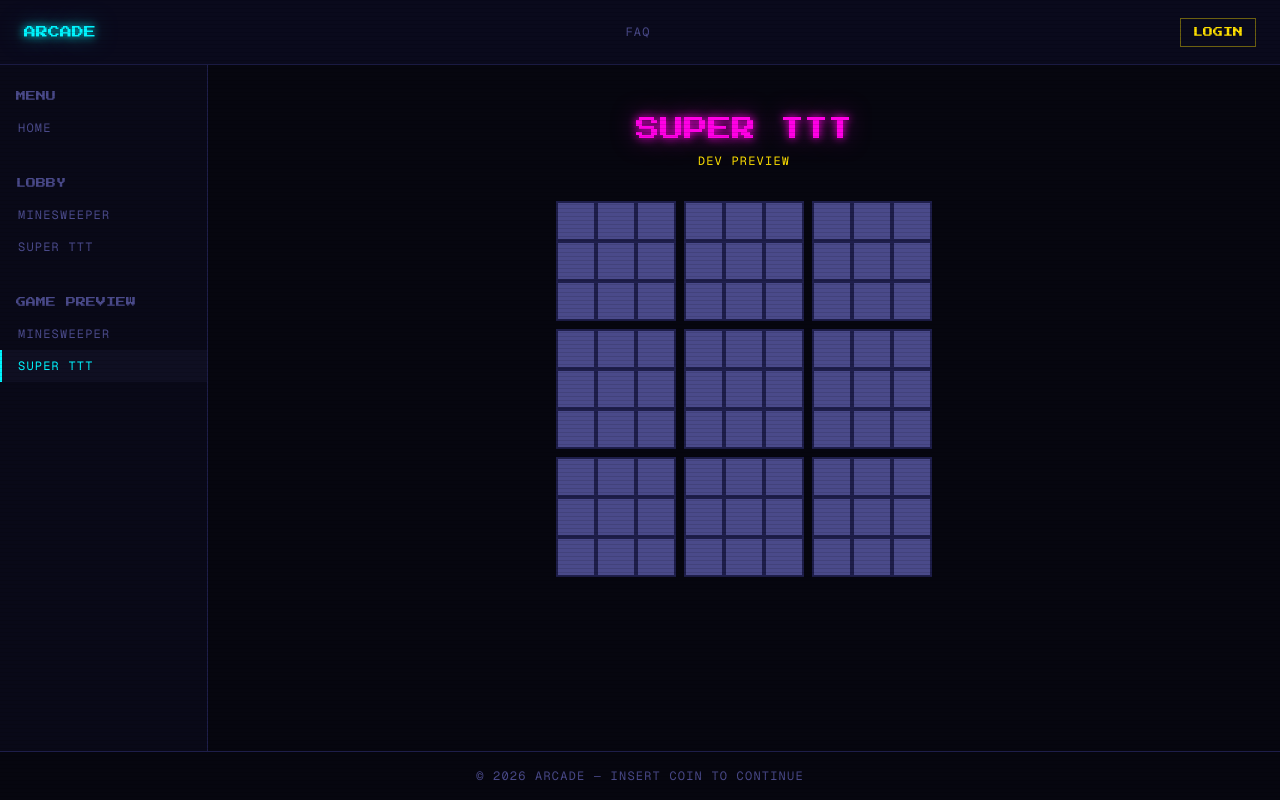
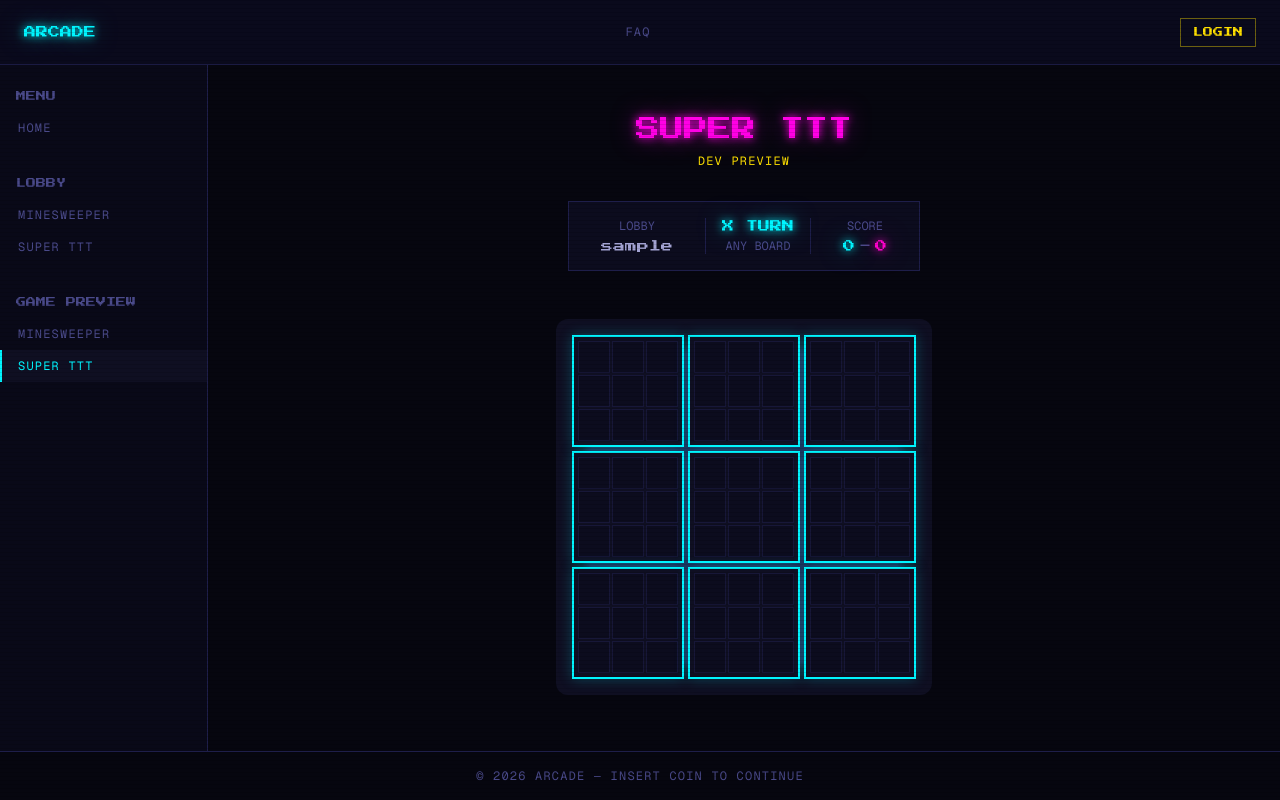
Before and after one commit to filly7721/ft_transcendance, a Next.js app in the folder frontend/: page /game/super-tic-tac-toe in a window 1280 px wide. Built offline with nearby package versions, Linux system fonts and the light colour scheme.

Commit message:
refactor(frontend): render SuperTtt on the super-tic-tac-toe page
The page is now a thin wrapper around the reusable game component. Lobby code is hardcoded to 'sample' until it comes from a searchParam.

```diff
--- a/frontend/src/app/(with-sidebar)/game/super-tic-tac-toe/page.tsx
+++ b/frontend/src/app/(with-sidebar)/game/super-tic-tac-toe/page.tsx
@@ -1,26 +1,9 @@
-"use client";
+import SuperTtt from "@/components/games/SuperTtt";
 
-import Button from "@/components/Button";
-import SuperTttDemo from "@/components/games/SuperTttDemo";
-import { useState } from "react";
-
-type Cell = string;
-
-interface GameState {
-  boards: Cell[][];
-  currPlayer: string;
-}
-
-// Dedicated super-tic-tac-toe game page — currently shows the static demo board.
-// TODO: build the real game here; multiplayer rooms will live at
-// /lobby/super-tic-tac-toe/[room-code] and reuse the game component built for this page.
+// Multiplayer rooms will live at /lobby/super-tic-tac-toe/[room-code] and
+// reuse the SuperTtt component rendered here.
+// TODO: read the lobby code from a searchParam instead of hardcoding it.
 export default function SuperTicTacToeGame() {
-  const [gameState, setGameState] = useState<GameState>({
-    boards: Array.from({ length: 9 }, () => Array(9).fill("")),
-    currPlayer: "x",
-  });
-  // setGameState({ ...gameState, currPlayer: "x" })
-
   return (
     <div className="mx-auto flex max-w-6xl flex-col items-center gap-8 px-6 py-12">
       <div className="text-center">
@@ -31,33 +14,8 @@ export default function SuperTicTacToeGame() {
           DEV PREVIEW
         </p>
       </div>
-      <BigBoard state={gameState} />
+
+      <SuperTtt lobbyCode="sample" />
     </div>
   );
 }
-
-// function
-
-function SmallBoard({ board }: { board: Cell[] }) {
-  return (
-    <div className="grid grid-cols-3 grid-rows-3">
-      {board.map((cell, i) => {
-        return (
-          <div
-            key={i}
-            className="border-arcade-border border-2 bg-arcade-muted w-10 aspect-square"
-          />
-        );
-      })}
-    </div>
-  );
-}
-function BigBoard({ state }: { state: GameState }) {
-  return (
-    <div className="grid grid-cols-3 grid-rows-3 gap-2">
-      {state.boards.map((board, idx) => {
-        return <SmallBoard key={idx} board={board} />;
-      })}
-    </div>
-  );
-}
```
